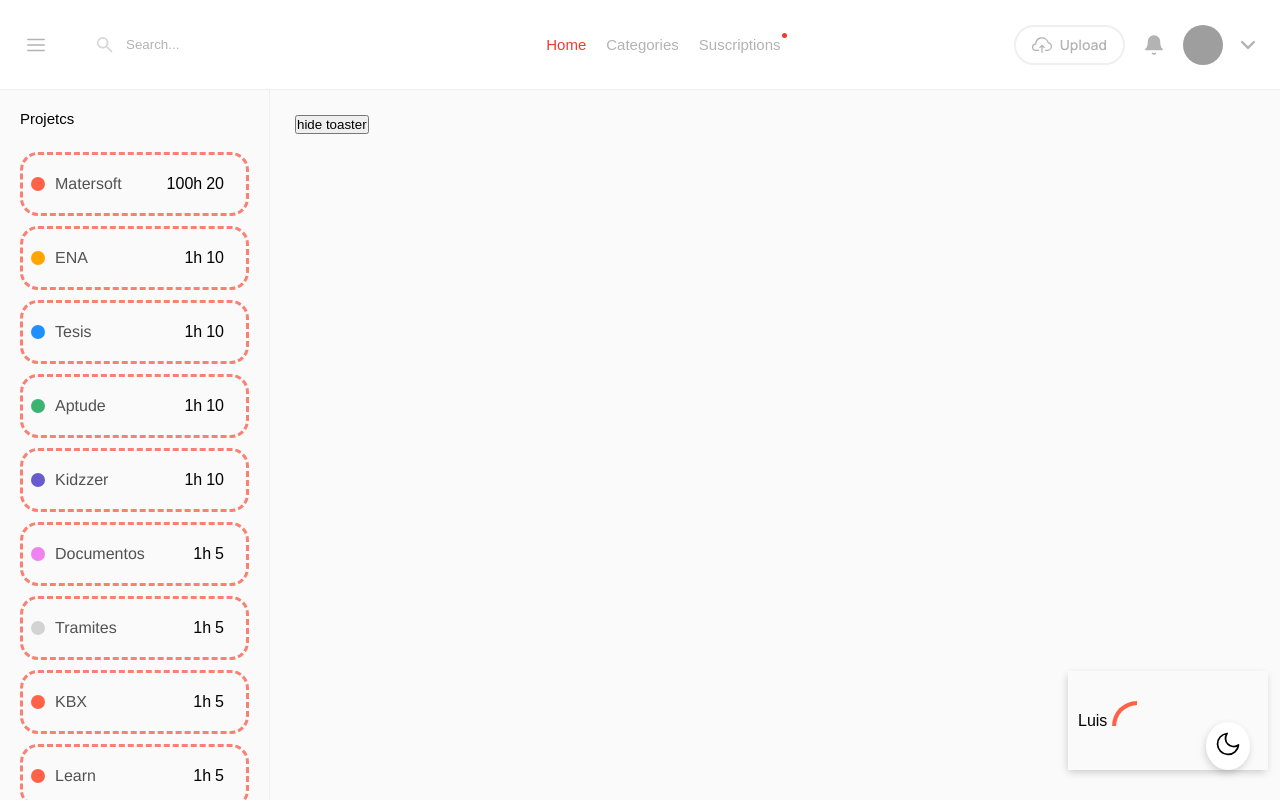
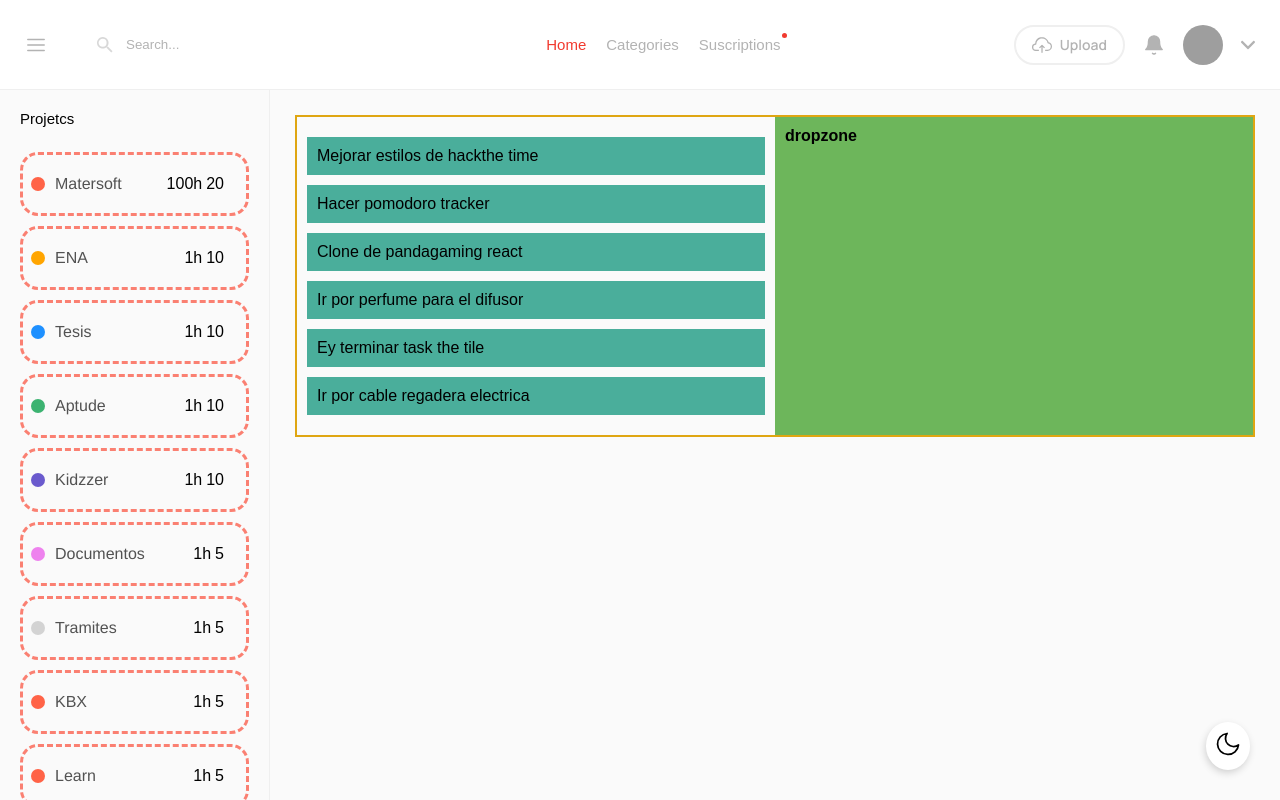
Before and after one commit to issnoe/hackthetime, a React (Create React App) app in the folder frontend/: page / in a window 1280 px wide. Built offline with nearby package versions, Linux system fonts and the light colour scheme; grey boxes are pictures that could not be loaded.

Commit message:
Drag and drop dummy

```diff
--- a/frontend/src/App.tsx
+++ b/frontend/src/App.tsx
@@ -11,6 +11,7 @@ import MainScreen from "./components/screens/main";
 import styled from "styled-components";
 import Toaster from "./components/core/toaster/toaster.c";
 import { projects } from "./data/proyects";
+import { tasks } from "./data/task";
 
 const App = (props: any) => {
   const [toogle, toogleSider] = useState(true);
@@ -21,7 +22,7 @@ const App = (props: any) => {
 
         <NavBar callback={() => toogleSider(!toogle)} />
         <Sider toogle={toogle} projects={projects}>
-          <EmpyScreen />
+          <EmpyScreen tasks={tasks}/>
         </Sider>
       </Wrapper>
       <ButtonFloat />
--- a/frontend/src/components/core/link/link.css
+++ b/frontend/src/components/core/link/link.css
@@ -43,3 +43,43 @@
 .link-badge {
   padding: 2px;
 }
+
+.task {
+  padding-left: 10px;
+  padding-right: 10px;
+  padding-top: 15px;
+  padding-bottom: 15px;
+  border: black;
+  border-width: 1px;
+  border-style: solid;
+  margin-bottom: 10px;
+}
+
+.example-parent {
+  border: 2px solid #dfa612;
+  color: black;
+  display: flex;
+  font-family: sans-serif;
+  font-weight: bold;
+}
+
+.example-origin {
+  flex-basis: 100%;
+  flex-grow: 1;
+  padding: 10px;
+}
+
+.example-draggable {
+  background-color: #4aae9b;
+  font-weight: normal;
+  margin-bottom: 10px;
+  margin-top: 10px;
+  padding: 10px;
+}
+
+.example-dropzone {
+  background-color: #6db65b;
+  flex-basis: 100%;
+  flex-grow: 1;
+  padding: 10px;
+}
--- a/frontend/src/components/screens/empty.tsx
+++ b/frontend/src/components/screens/empty.tsx
@@ -1,33 +1,67 @@
 import React, { useState } from "react";
-import { projects } from "../../data/proyects";
 import Link from "../core/link/link.c";
 import Toaster from "../core/toaster/toaster.c";
+type ITaskList = {
+  tasks: any[];
+};
+const EmpyScreen = (props: ITaskList) => {
+  const [toogleToaster, toogleToasterFn] = useState(false);
+  const drag = (event: any) => {
+    event.dataTransfer.setData("text/plain", event.target.id);
+    event.currentTarget.style.backgroundColor = "yellow";
+  };
+  const onDragOver = (event: any) => {
+    event.preventDefault();
+  };
 
-const EmpyScreen = () => {
-  const [toogleToaster, toogleToasterFn] = useState(true);
+  const onDrop = (event: any) => {
+    const id = event.dataTransfer.getData("text");
+    const draggableElement = document.getElementById(id);
+    const dropzone = event.target;
+    dropzone.appendChild(draggableElement);
+    event.dataTransfer.clearData();
+  };
   return (
     <div>
-      <button
+      {/*       <button
         onClick={() => {
           toogleToasterFn(!toogleToaster);
         }}
       >
         {`${!toogleToaster ? "show" : "hide"} toaster`}
       </button>
+       */}
       <Toaster message="Luis " visibility={toogleToaster}></Toaster>
-      {/* <h1>Start the best </h1>
-    {projects.map((project) => (
-      <Link {...project} />
-    ))} */}
-      {/*  <div className="dropdown">
-      <button className="dropbtn">
-        <span className="btn-content">. . .</span>
-      </button>
-      <div className="dropdown-content">
-        <span>Edit</span>
-        <span>Remove</span>
+      {/*  <ul>
+        {props.tasks.map((task, index) => (
+          <li className="task" draggable="true" value={task.text}>
+            {task.task}
+          </li>
+        ))}
+      </ul> */}
+
+      <div className="example-parent">
+        <div className="example-origin" onDragOver={onDragOver} onDrop={onDrop}>
+          {props.tasks.map((task, index) => (
+            <div
+              id="draggable-1"
+              className="example-draggable"
+              draggable={true}
+              onDragStart={drag}
+            >
+              {task.task}
+            </div>
+          ))}
+        </div>
+
+        <div
+          className="example-dropzone"
+          onDragOver={onDragOver}
+          onDrop={onDrop}
+        >
+          dropzone
+        </div>
       </div>
-    </div> */}
     </div>
   );
 };
--- a/frontend/src/data/task.ts
+++ b/frontend/src/data/task.ts
@@ -1,14 +1,18 @@
-import { LinkProps } from "../components/core/link/link.c";
-
-const projects: LinkProps[] = [
-  { name: "Matersoft", color: "tomato", timeToDo: 100, countPomodoros: 20 },
-  { name: "ENa", color: "orange ", timeToDo: 1, countPomodoros: 10 },
-  { name: "Tesis", color: "dodgerblue", timeToDo: 1, countPomodoros: 10 },
-  { name: "Aptude", color: "MediumSeaGreen", timeToDo: 1, countPomodoros: 10 },
-  { name: "Kidzzer", color: "SlateBlue", timeToDo: 1, countPomodoros: 10 },
-  { name: "Documentos", color: "Violet", timeToDo: 1, countPomodoros: 5 },
-  { name: "Tramites", color: "LightGray", timeToDo: 1, countPomodoros: 5 },
-  { name: "KBX", color: "tomato", timeToDo: 1, countPomodoros: 5 },
-  { name: "Learn", color: "tomato", timeToDo: 1, countPomodoros: 5 },
-  { name: "Soles", color: "tomato", timeToDo: 100, countPomodoros: 5 },
+export const tasks: any[] = [
+  { task: "Mejorar estilos de hackthe time" },
+  {
+    task: "Hacer pomodoro tracker",
+  },
+  {
+    task: "Clone de pandagaming react",
+  },
+  {
+    task: "Ir por perfume para el difusor",
+  },
+  {
+    task: "Ey terminar task the tile",
+  },
+  {
+    task: "Ir por cable regadera electrica ",
+  },
 ];
```
